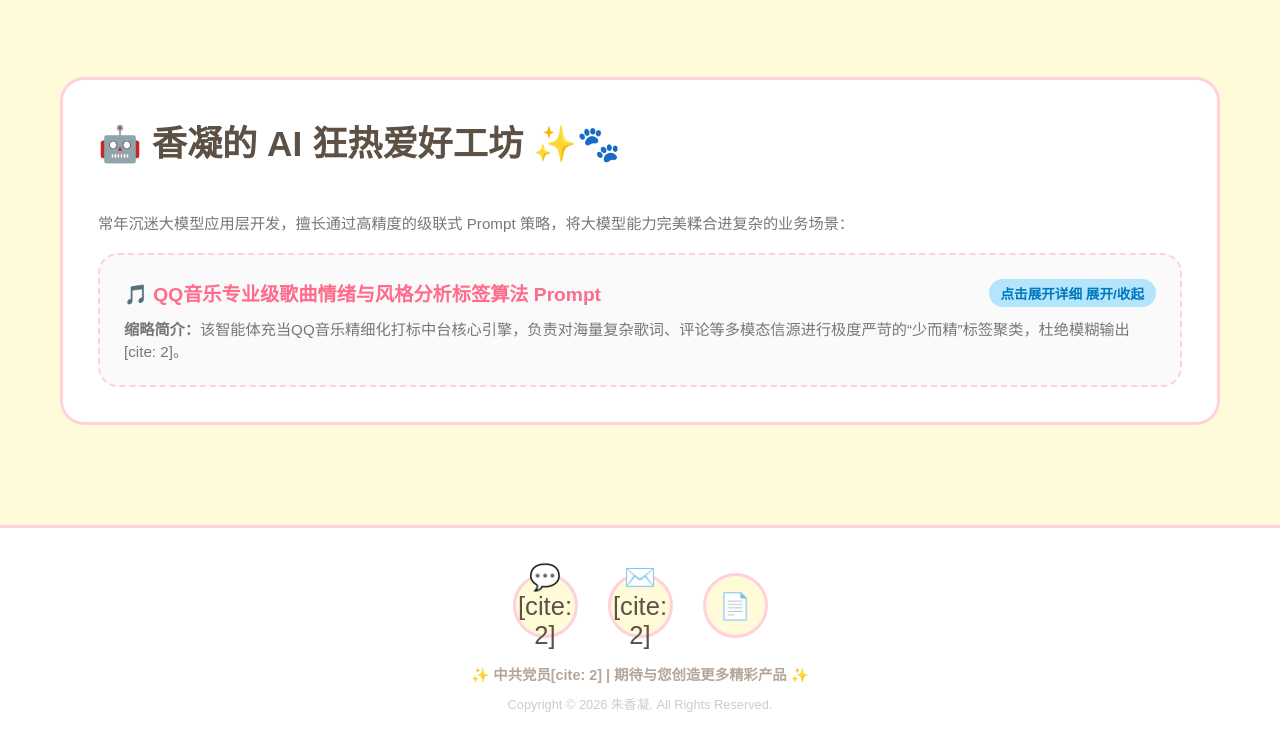
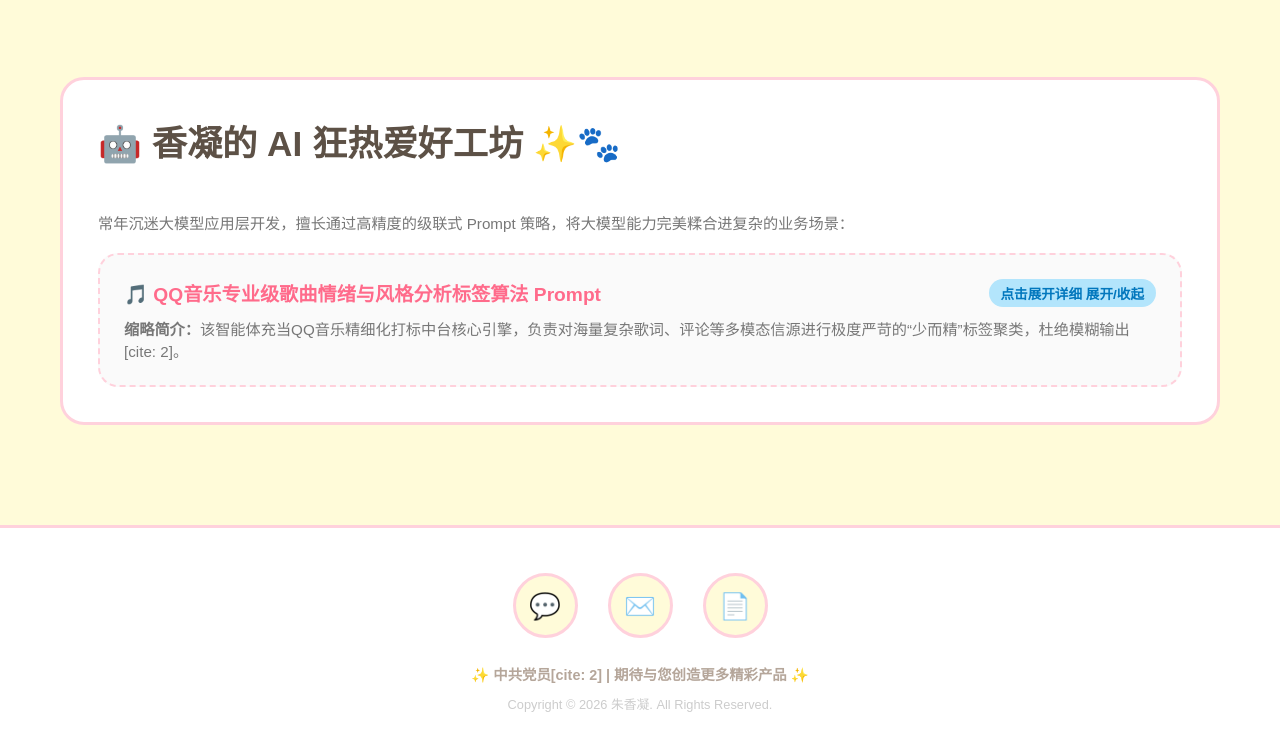
Before and after one commit to hahaxixi111/resume, a plain HTML site: page index.html in a window 1280 px wide. Shown: the part 3116-3866 px from the top of the page. Drawn offline with Linux system fonts and the light colour scheme.

Commit message:
Update index.html

```diff
--- a/index.html
+++ b/index.html
@@ -448,8 +448,8 @@
     <!-- 页脚 -->
     <footer id="contact">
         <div class="footer-buttons">
-            <a class="icon-btn" data-tips="微信: 15124097985">💬[cite: 2]</a>
-            <a class="icon-btn" href="mailto:15124097985@163.com" data-tips="邮箱: 15124097985@163.com">✉️[cite: 2]</a>
+            <a class="icon-btn" data-tips="微信: 15124097985">💬</a>
+            <a class="icon-btn" href="mailto:15124097985@163.com" data-tips="邮箱: 15124097985@163.com">✉️</a>
             <a class="icon-btn" href="#" data-tips="点击下载PDF版简历">📄</a>
         </div>
         <p style="font-size: 0.9rem; color: #B5A69A; font-weight: bold;">✨ 中共党员[cite: 2] | 期待与您创造更多精彩产品 ✨</p>
```
